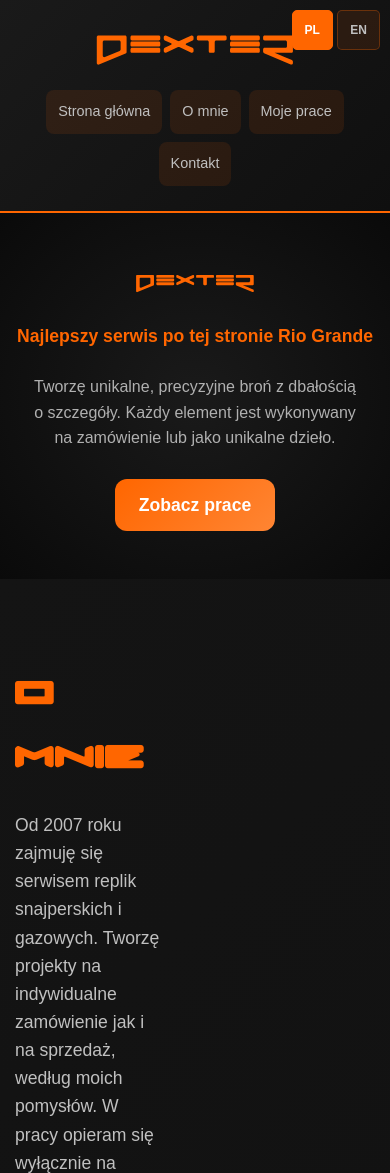
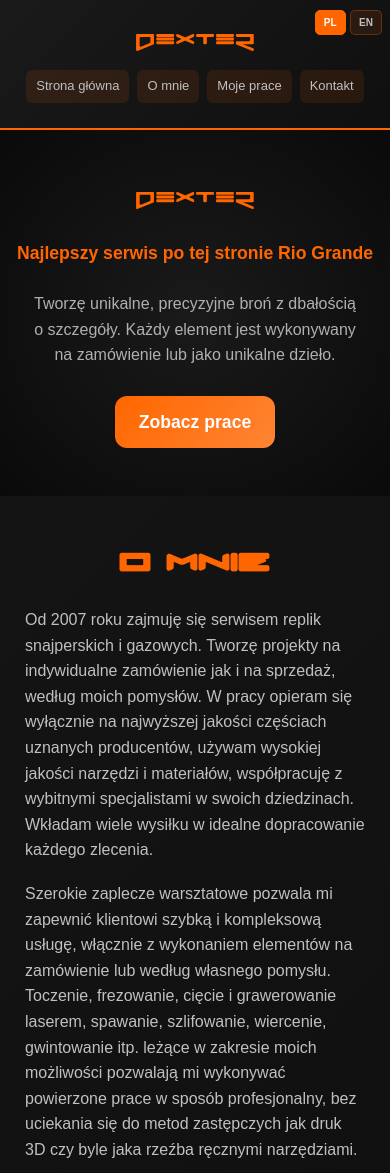
Before and after one commit to plinsburgtech/dexterwebpage, a plain HTML site: page index.html in a window 390 px wide. Shown: the top 1173 px of the page. Drawn offline with Linux system fonts and the light colour scheme; no server answers.

Commit message:
Update styles.css

```diff
--- a/styles.css
+++ b/styles.css
@@ -8,11 +8,14 @@
     font-display: swap;
 }
 
-
 * {
     margin: 0;
     padding: 0;
     box-sizing: border-box;
+}
+
+html {
+    scroll-padding-top: 120px;
 }
 
 body {
@@ -36,7 +39,6 @@ header {
     top: 0;
     z-index: 100;
 }
-
 
 .logo {
     display: flex;
@@ -139,6 +141,7 @@ h1, h2, h3 {
     margin-left: auto;
     margin-right: auto;
 }
+
 .hero-logo {
     margin-bottom: 20px;
 }
@@ -147,16 +150,6 @@ h1, h2, h3 {
     width: 200px;
     height: auto;
     max-width: 100%;
-}
-
-@media (max-width: 768px) {
-    .hero-logo img {
-        width: 150px;
-    }
-    nav {
-    position: static;
-    transform: none;
-        }
 }
 
 .hero-cta {
@@ -179,6 +172,14 @@ h1, h2, h3 {
 .about {
     padding: 80px 0;
     background: linear-gradient(135deg, #141414, #0f0f0f);
+}
+
+.about::before {
+    content: "";
+    display: block;
+    height: 120px;
+    margin-top: -120px;
+    visibility: hidden;
 }
 
 .about-grid {
@@ -225,6 +226,14 @@ h1, h2, h3 {
 .portfolio {
     padding: 80px 0;
     background: #0a0a0a;
+}
+
+.portfolio::before {
+    content: "";
+    display: block;
+    height: 120px;
+    margin-top: -120px;
+    visibility: hidden;
 }
 
 .section-header {
@@ -335,6 +344,14 @@ h1, h2, h3 {
 .contact {
     padding: 80px 0;
     background: linear-gradient(135deg, #141414, #0f0f0f);
+}
+
+.contact::before {
+    content: "";
+    display: block;
+    height: 120px;
+    margin-top: -120px;
+    visibility: hidden;
 }
 
 .contact-info h2 {
@@ -633,9 +650,29 @@ footer {
 }
 
 @media (max-width: 768px) {
+    html {
+        scroll-padding-top: 140px;
+    }
+
+    .about::before,
+    .portfolio::before,
+    .contact::before {
+        height: 140px;
+        margin-top: -140px;
+    }
+
     .header-content {
         flex-direction: column;
-        gap: 15px;
+        gap: 10px;
+    }
+
+    .logo-icon {
+        width: 150px;
+        height: 40px;
+    }
+
+    .logo-text {
+        font-size: 28px;
     }
 
     nav {
@@ -645,17 +682,18 @@ footer {
 
     .nav-links {
         flex-wrap: wrap;
-        gap: 10px;
+        gap: 8px;
         justify-content: center;
     }
 
     .nav-links a {
-        padding: 12px 16px;
-        border-radius: 8px;
+        padding: 8px 12px;
+        border-radius: 6px;
         background: rgba(255, 102, 0, 0.1);
-        min-height: 44px;
+        min-height: 36px;
         display: flex;
         align-items: center;
+        font-size: 14px;
     }
 
     .hero {
@@ -680,8 +718,53 @@ footer {
         font-size: 1.1rem;
     }
 
+    .about {
+        padding: 40px 0;
+    }
+
+    .about-grid {
+        display: block;
+        gap: 30px;
+    }
+
+    .about-text {
+        margin-bottom: 40px;
+    }
+
+    .about-text h2 {
+        font-size: 2rem;
+        margin-bottom: 20px;
+        text-align: center;
+    }
+
+    .about-text p {
+        font-size: 1rem;
+        line-height: 1.6;
+        margin-bottom: 18px;
+        text-align: left;
+        padding: 0 10px;
+    }
+
+    .about-image {
+        height: 300px;
+        margin: 0 10px;
+    }
+
+    .portfolio {
+        padding: 40px 0;
+    }
+
     .portfolio-grid {
         grid-template-columns: 1fr;
+        gap: 20px;
+    }
+
+    .contact {
+        padding: 40px 0;
+    }
+
+    .contact-grid {
+        display: block;
         gap: 20px;
     }
 
@@ -690,6 +773,7 @@ footer {
         text-align: center;
         padding: 20px;
         min-height: auto;
+        margin-bottom: 20px;
     }
 
     .container {
@@ -699,16 +783,38 @@ footer {
     .language-switcher {
         top: 10px;
         right: 10px;
-        flex-direction: column;
+        flex-direction: row;
+        gap: 5px;
     }
 
     .lang-btn {
-        padding: 12px;
-        font-size: 12px;
+        padding: 8px 10px;
+        font-size: 11px;
+        min-width: 30px;
     }
 }
 
 @media (max-width: 480px) {
+    html {
+        scroll-padding-top: 160px;
+    }
+
+    .about::before,
+    .portfolio::before,
+    .contact::before {
+        height: 160px;
+        margin-top: -160px;
+    }
+
+    .logo-icon {
+        width: 120px;
+        height: 35px;
+    }
+
+    .logo-text {
+        font-size: 24px;
+    }
+
     .hero-logo img {
         width: 120px;
     }
@@ -726,8 +832,9 @@ footer {
     }
 
     .nav-links a {
-        padding: 10px 12px;
-        font-size: 0.9rem;
+        padding: 6px 10px;
+        font-size: 13px;
+        min-height: 32px;
     }
 
     .portfolio-grid {
@@ -739,4 +846,16 @@ footer {
     .contact-item {
         padding: 15px;
     }
+
+    .language-switcher {
+        top: 8px;
+        right: 8px;
+        gap: 3px;
+    }
+
+    .lang-btn {
+        padding: 6px 8px;
+        font-size: 10px;
+        min-width: 28px;
+    }
 }
```
